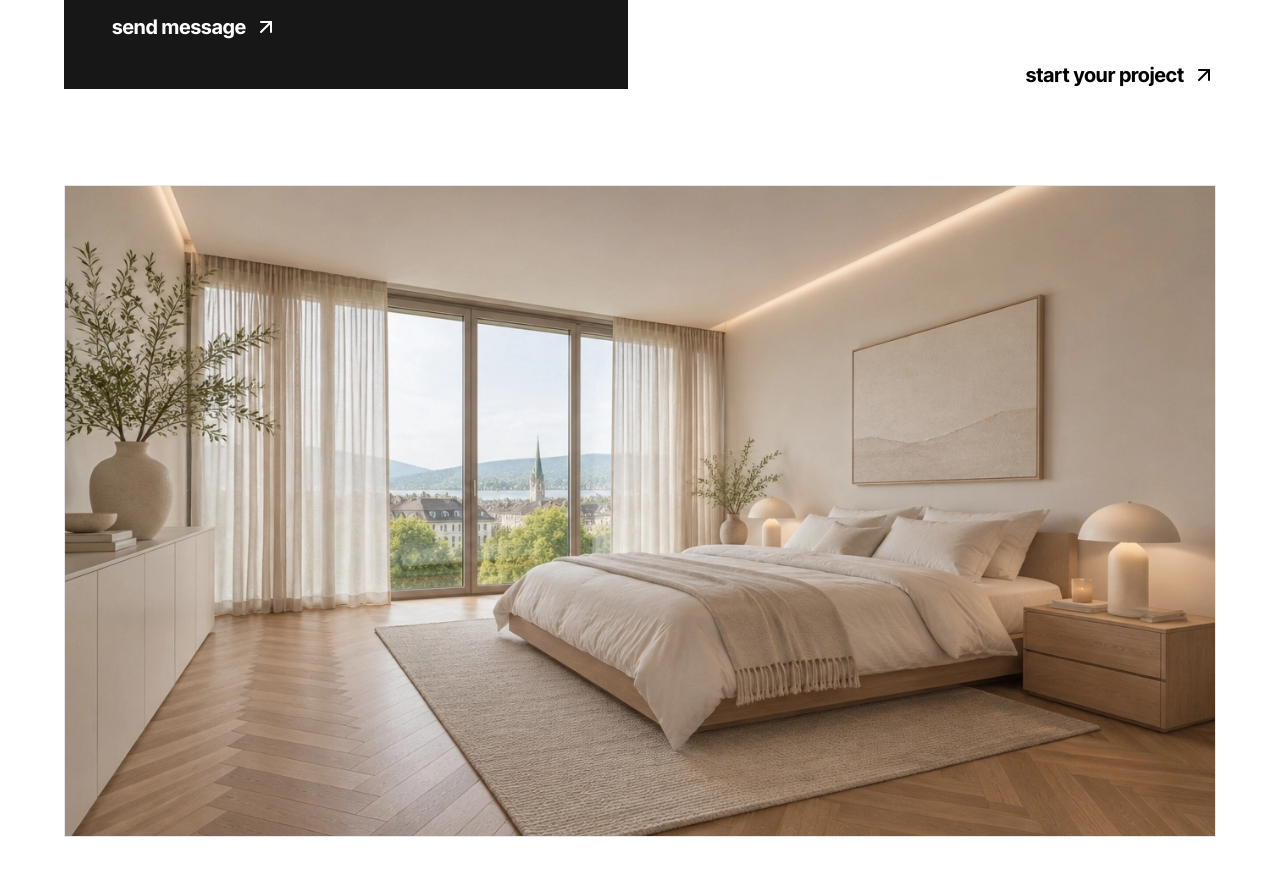
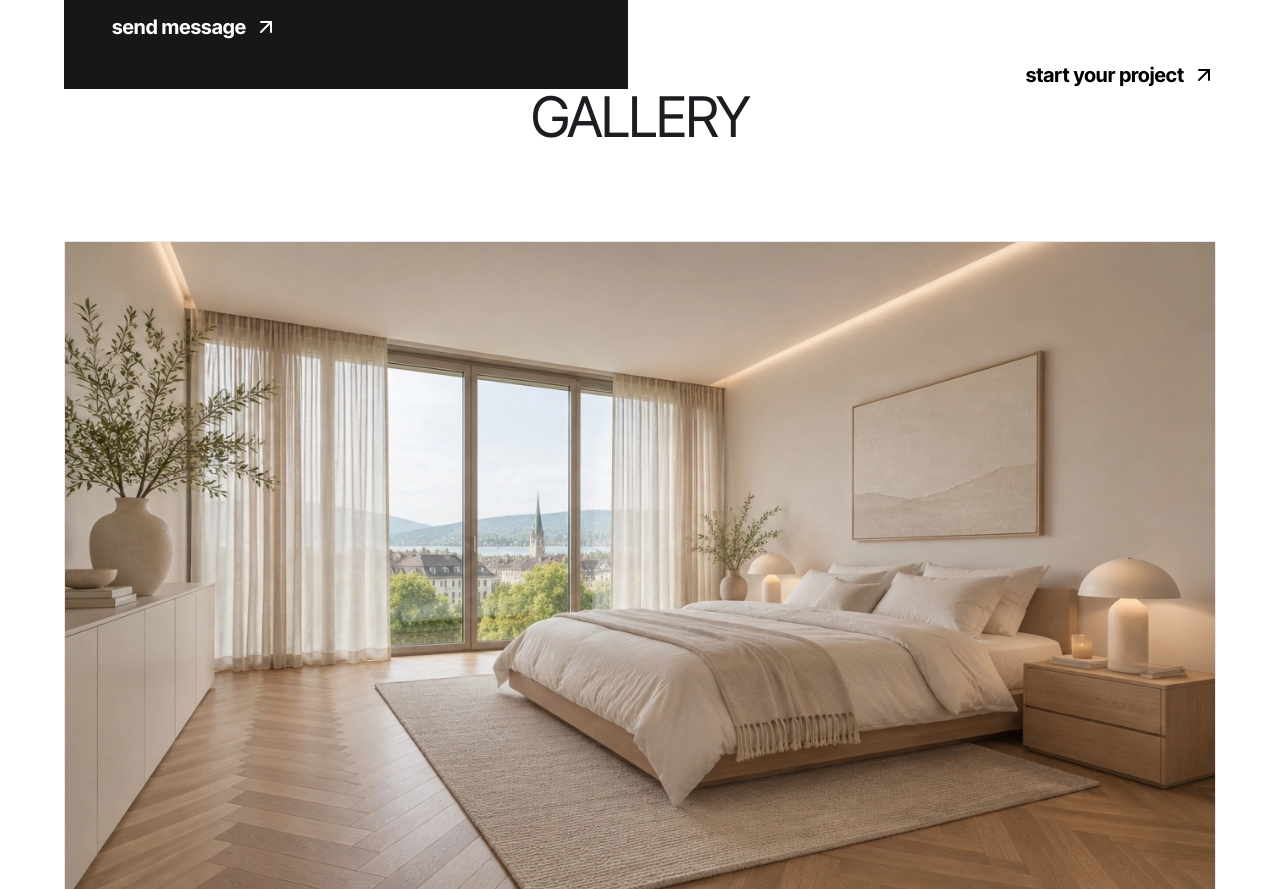
Before and after one commit to UXLiza/klar-studio, a plain HTML site: page index.html in a window 1280 px wide. Shown: the part 7606-8495 px from the top of the page. Drawn offline with Linux system fonts and the light colour scheme.

Commit message:
Add files via upload

```diff
--- a/index.html
+++ b/index.html
@@ -640,7 +640,10 @@
     </div>
   </div>
 </section>
-
+<!-- ===== GALLERY HEADING ===== -->
+<div class="section-pad mx-auto max-w-[1440px] text-center">
+  <h2 class="text-4xl uppercase tracking-tight sm:text-5xl lg:text-[3.5rem]">Gallery</h2>
+</div>
     <!-- ===== DYNAMIC GALLERY SECTION ===== -->
 <section class="section-pad mx-auto max-w-[1440px] mt-24 sm:mt-32 lg:mt-24">
   <div id="project-gallery" class="relative w-full overflow-hidden border border-gray-200 group">
```
Also changed, not shown: styles.css.
